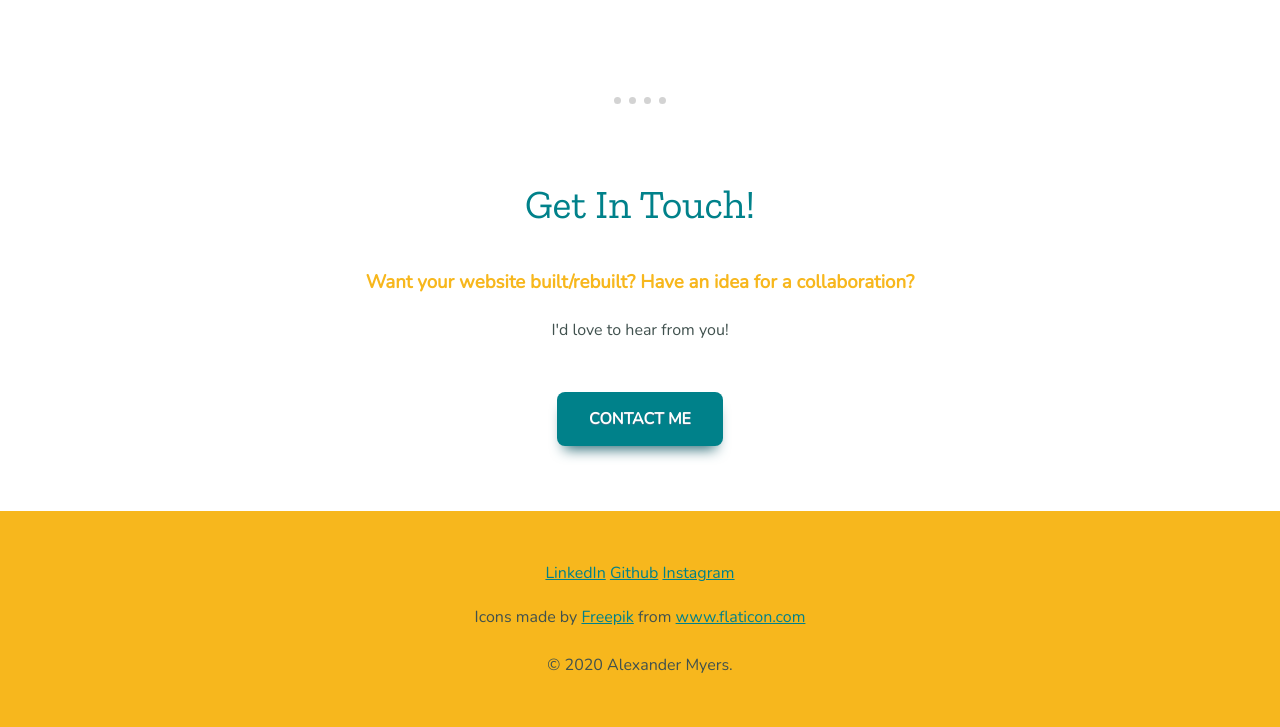
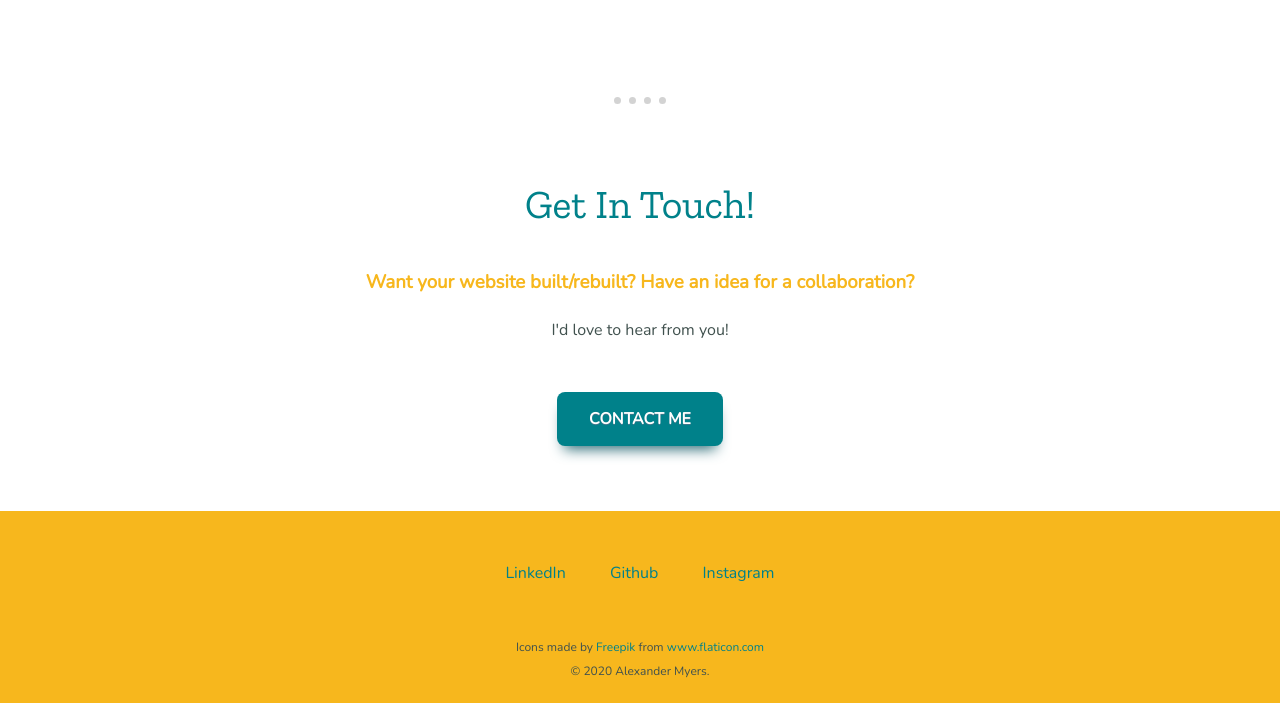
Before and after one commit to I3aptism/PersonalSitev1, a plain HTML site: page index.html in a window 1280 px wide. Shown: the part 2017-2744 px from the top of the page. After the commit the page ends 2720 px from the top, so only its background shows below. Drawn offline with nearby package versions, Linux system fonts and the light colour scheme.

Commit message:
Small code changes to tweak style

```diff
--- a/css/styles.css
+++ b/css/styles.css
@@ -18,7 +18,7 @@ body {
 
 .bottom-container {
   background-color: #f7b71d;
-  padding: 50px 0 30px;
+  padding: 50px 0 20px;
 }
 
 .profile {
@@ -52,10 +52,29 @@ h3 {
 
 a {
   color: #00818a;
+  text-decoration: none;
+}
+
+.footer-link {
+    margin: 10px 20px;
+}
+
+a:hover {
+  color: white;
 }
 
 p {
   line-height: 2;
+}
+
+.credit {
+  font-size: 0.75rem;
+  margin: 50px auto 0 auto;
+}
+
+.copyright {
+  font-size: 0.75rem;
+  margin: 0;
 }
 
 hr {
@@ -75,6 +94,7 @@ hr {
   cursor: pointer;
   color:#ffffff;
   display:inline-block;
+
   font-weight: 600;
   margin: 30px 0 15px 0;
   padding:15px 32px;
```
